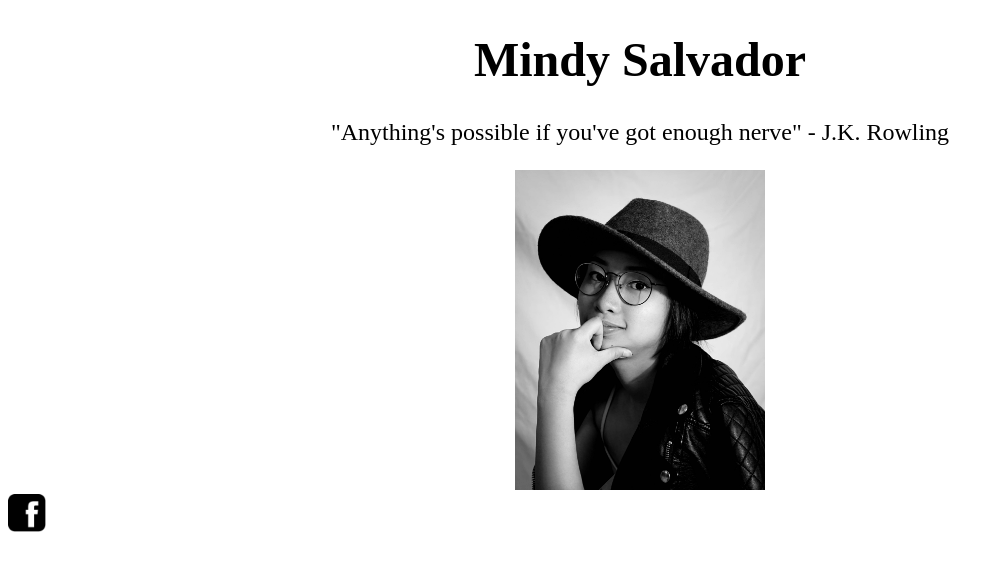
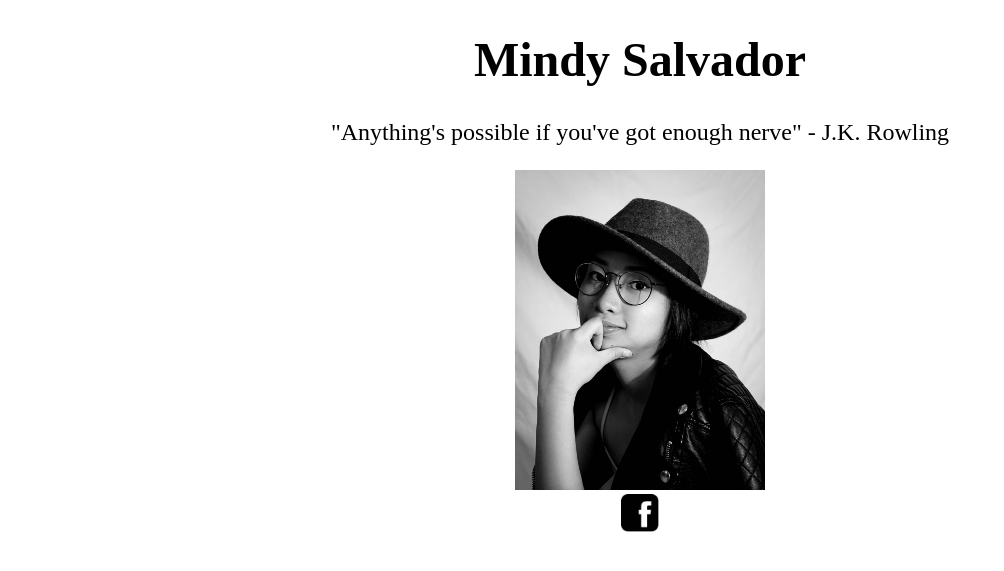
Before and after one commit to salvadormindy/salvadormindy.github.io, a Jekyll site: the page index.html, which Jekyll copies as it is, in a window 1280 px wide. Shown: the top 571 px of the page, without its empty margins (0-1004 px from the left). Built offline with Jekyll 4.4.1, drawn with Linux system fonts in a browser that asks for light colours.

Commit message:
Update index.html

```diff
--- a/index.html
+++ b/index.html
@@ -23,9 +23,9 @@
 
     <center><img src="mindy.jpg" width="250" height="320"></center>
 
-    <a href="default.asp">
+    <center><a href="https://www.facebook.com/html/">
       <img src="facebook.jpg" alt="HTML tutorial" style="width:38px;border:0">
-    </a>
+      </a></center>
 
   </body>
   </html>
```
